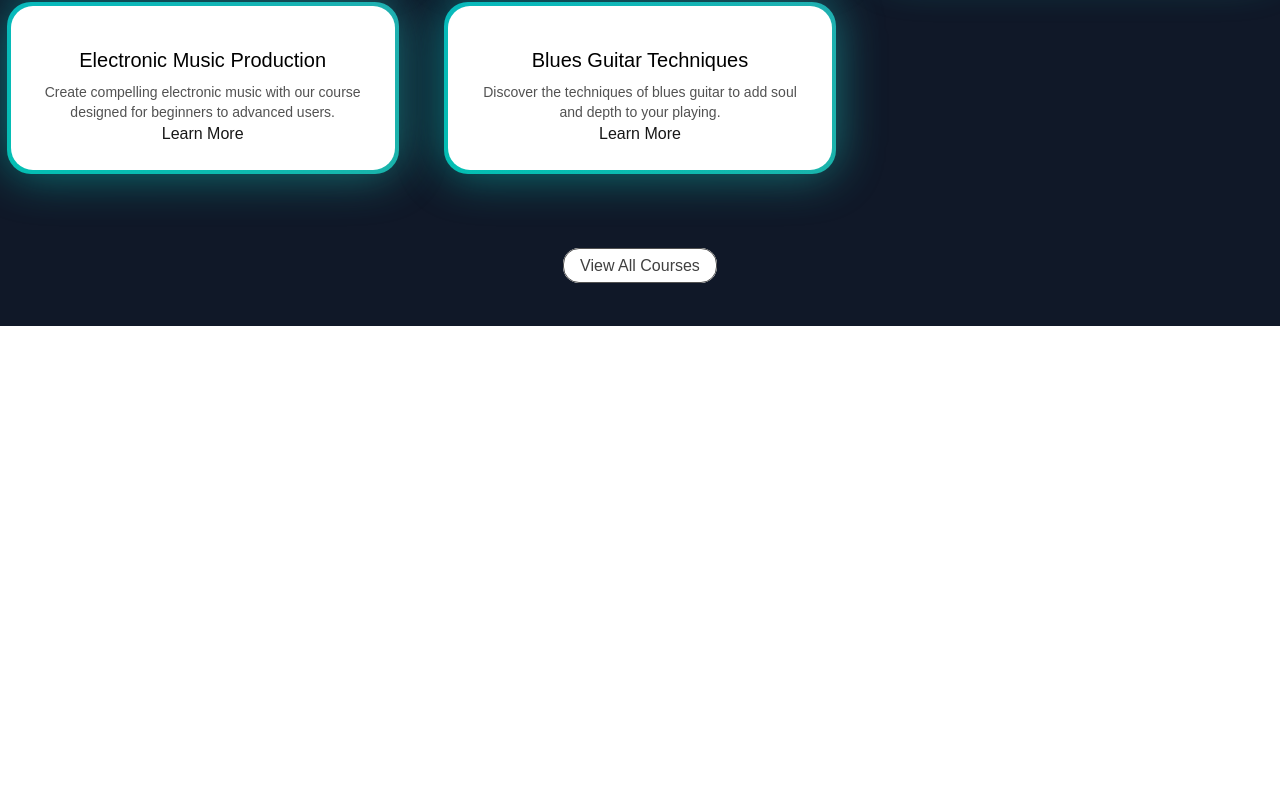
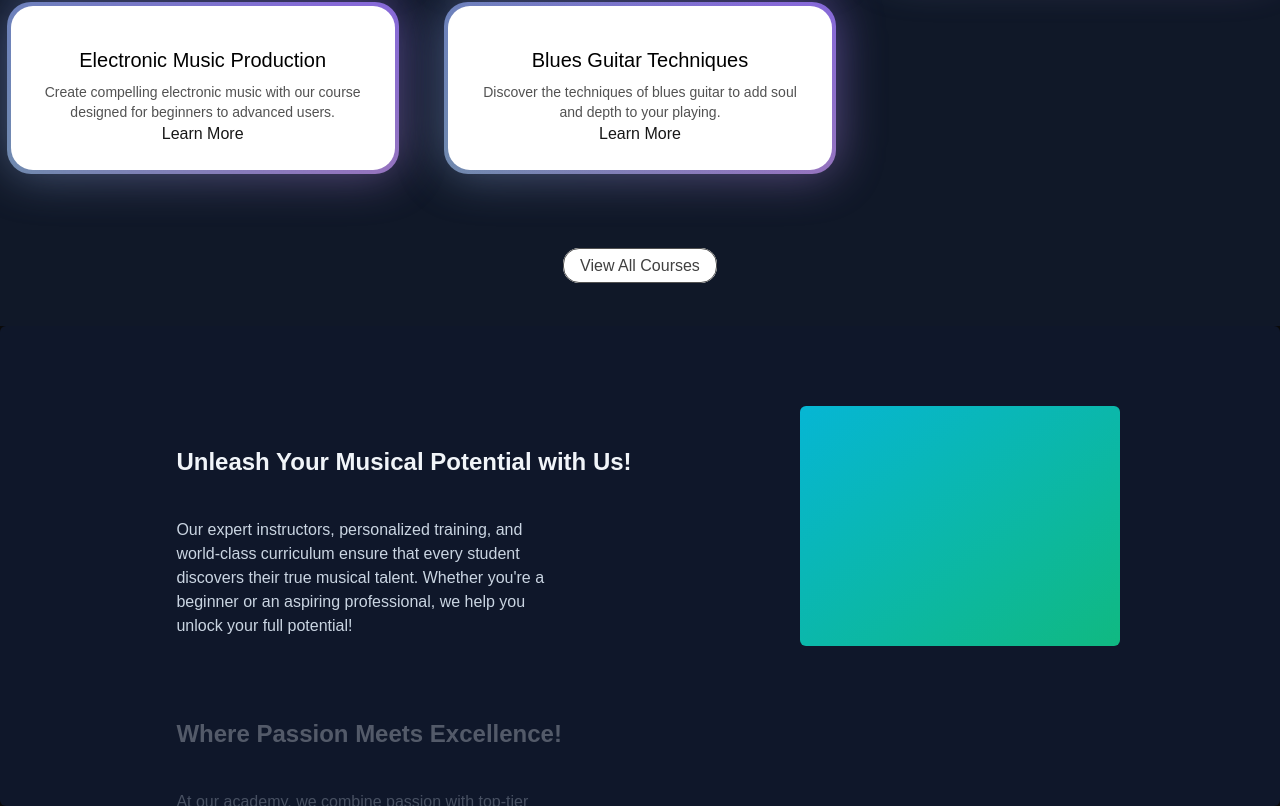
Before and after one commit to ChetanSingh15/Musicly, a Next.js app: page / in a window 1280 px wide. Shown: the part 1014-1820 px from the top of the page. Before the commit the page ends 1340 px from the top, so only its background shows below. Built offline with nearby package versions, Linux system fonts and the light colour scheme.

Commit message:
Add StickyScroll

```diff
--- a/src/app/page.tsx
+++ b/src/app/page.tsx
@@ -1,5 +1,6 @@
 import FeaturedCourses from "@/components/FeaturedCourses";
 import HeroSection from "@/components/HeroSection";
+import WhyChooseUs from "@/components/WhyChooseUs";
 import Image from "next/image";
 
 export default function Home() {
@@ -7,6 +8,7 @@ export default function Home() {
    <main className="min-h-screen bg-black/[0.96] antialiased bg-grid-white/[0.02]">
     <HeroSection/>
     <FeaturedCourses/>
+    <WhyChooseUs/>
    </main>
   );
 }
--- a/src/components/HeroSection.tsx
+++ b/src/components/HeroSection.tsx
@@ -14,10 +14,10 @@ function HeroSection() {
         <div className="p-4 relative z-10 w-full text-center">
             <h1
             className="mt-20 md:mt-0 text-4xl md:text-7xl font-bold bg-clip-text text-transparent bg-gradient-to-b from-neutral-50 to-neutral-400"
-            >Master The Art Of Music</h1>
+            >The Art & Soul of Music</h1>
             <p
             className="mt-4 font-normal text-base md:text-lg text-neutral-300 max-w-lg mx-auto"
-            >Dive into our comprehensive music courses and transform your musical journey today. Whether you're a beginner or looking to refine your skills, join us to unlock your true potential.
+            >Fuel your passion for music with our dynamic courses—where every note brings you closer to mastery! Perfect for beginners or seasoned players, this is your stage to shine. Ready to unleash your sound? Join us today!
             </p>
             <div className="mt-4">
                 <Link href={"/courses"}>
--- /dev/null
+++ b/src/components/WhyChooseUs.tsx
@@ -0,0 +1,47 @@
+"use client";
+import React from "react";
+import { StickyScroll } from "./ui/sticky-scroll-reveal";
+import Image from "next/image";
+
+const musicAcademyContent = [
+    {
+      title: "Unleash Your Musical Potential with Us!",
+      description:
+        "Our expert instructors, personalized training, and world-class curriculum ensure that every student discovers their true musical talent. Whether you're a beginner or an aspiring professional, we help you unlock your full potential!",
+    },
+    {
+      title: "Where Passion Meets Excellence!",
+      description:
+        "At our academy, we combine passion with top-tier training to help students master their instruments and refine their musical skills. Join us to learn from the best and become the musician you aspire to be!",
+    },
+    {
+      title: "A Music Academy That Feels Like Home!",
+      description:
+        "Our warm and supportive learning environment helps students feel comfortable while they grow their musical abilities. With professional instructors and state-of-the-art facilities, we make learning music a truly enjoyable journey!",
+    },
+    {
+      title: "Learn, Play, and Shine with Us!",
+      description:
+        "Our academy fosters creativity, discipline, and a deep love for music. We don’t just teach notes—we inspire confidence, performance skills, and a lifelong appreciation for music.",
+    },
+    {
+      title: "A Music Academy That Cares About Your Growth!",
+      description:
+        "We believe every student is unique, so we tailor our lessons to fit your goals and skill level. Whether you want to perform on stage or play for fun, we support your musical journey with dedication and care.",
+    },
+    {
+      title: "A Step Towards Your Musical Dreams!",
+      description:
+        "Dream of becoming a musician? We make it possible with high-quality training, expert coaching, and real-world experience. Take your first step with us today!",
+    },
+];
+
+function WhyChooseUs() {
+  return (
+    <div>
+        <StickyScroll content={musicAcademyContent} />
+    </div>
+  )
+}
+
+export default WhyChooseUs
--- /dev/null
+++ b/src/components/ui/sticky-scroll-reveal.tsx
@@ -0,0 +1,112 @@
+"use client";
+import React, { useEffect, useRef, useState } from "react";
+import { useMotionValueEvent, useScroll } from "motion/react";
+import { motion } from "motion/react";
+import { cn } from "@/utils/cn";
+
+export const StickyScroll = ({
+  content,
+  contentClassName,
+}: {
+  content: {
+    title: string;
+    description: string;
+    content?: React.ReactNode | any;
+  }[];
+  contentClassName?: string;
+}) => {
+  const [activeCard, setActiveCard] = React.useState(0);
+  const ref = useRef<any>(null);
+  const { scrollYProgress } = useScroll({
+    // uncomment line 22 and comment line 23 if you DONT want the overflow container and want to have it change on the entire page scroll
+    // target: ref
+    container: ref,
+    offset: ["start start", "end start"],
+  });
+  const cardLength = content.length;
+
+  useMotionValueEvent(scrollYProgress, "change", (latest) => {
+    const cardsBreakpoints = content.map((_, index) => index / cardLength);
+    const closestBreakpointIndex = cardsBreakpoints.reduce(
+      (acc, breakpoint, index) => {
+        const distance = Math.abs(latest - breakpoint);
+        if (distance < Math.abs(latest - cardsBreakpoints[acc])) {
+          return index;
+        }
+        return acc;
+      },
+      0,
+    );
+    setActiveCard(closestBreakpointIndex);
+  });
+
+  const backgroundColors = [
+    "#0f172a", // slate-900
+    "#000000", // black
+    "#171717", // neutral-900
+  ];
+  const linearGradients = [
+    "linear-gradient(to bottom right, #06b6d4, #10b981)", // cyan-500 to emerald-500
+    "linear-gradient(to bottom right, #ec4899, #6366f1)", // pink-500 to indigo-500
+    "linear-gradient(to bottom right, #f97316, #eab308)", // orange-500 to yellow-500
+  ];
+
+  const [backgroundGradient, setBackgroundGradient] = useState(
+    linearGradients[0],
+  );
+
+  useEffect(() => {
+    setBackgroundGradient(linearGradients[activeCard % linearGradients.length]);
+  }, [activeCard]);
+
+  return (
+    <motion.div
+      animate={{
+        backgroundColor: backgroundColors[activeCard % backgroundColors.length],
+      }}
+      className="relative flex h-[30rem] justify-center space-x-10 overflow-y-auto rounded-md p-10"
+      ref={ref}
+    >
+      <div className="div relative flex items-start px-4">
+        <div className="max-w-2xl">
+          {content.map((item, index) => (
+            <div key={item.title + index} className="my-20">
+              <motion.h2
+                initial={{
+                  opacity: 0,
+                }}
+                animate={{
+                  opacity: activeCard === index ? 1 : 0.3,
+                }}
+                className="text-2xl font-bold text-slate-100"
+              >
+                {item.title}
+              </motion.h2>
+              <motion.p
+                initial={{
+                  opacity: 0,
+                }}
+                animate={{
+                  opacity: activeCard === index ? 1 : 0.3,
+                }}
+                className="text-kg mt-10 max-w-sm text-slate-300"
+              >
+                {item.description}
+              </motion.p>
+            </div>
+          ))}
+          <div className="h-40" />
+        </div>
+      </div>
+      <div
+        style={{ background: backgroundGradient }}
+        className={cn(
+          "sticky top-10 hidden h-60 w-80 overflow-hidden rounded-md bg-white lg:block",
+          contentClassName,
+        )}
+      >
+        {content[activeCard].content ?? null}
+      </div>
+    </motion.div>
+  );
+};
```
